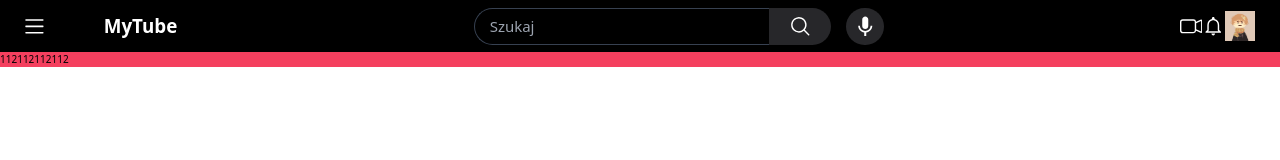
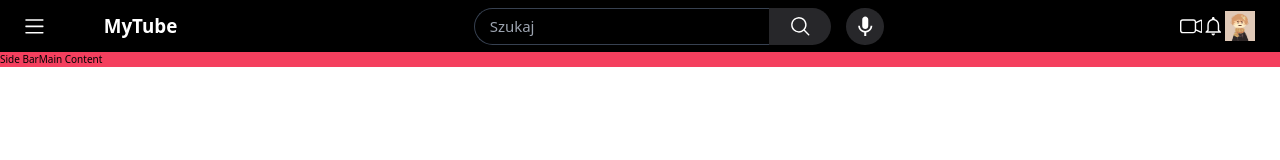
Before and after one commit to Biszku/Tailwind-My-Tube, a React (Vite) app: page / in a window 1280 px wide. Shown: the top 160 px of the page. Built offline with nearby package versions, Linux system fonts and the light colour scheme.

Commit message:
next day learning tailwind

```diff
--- a/src/App.tsx
+++ b/src/App.tsx
@@ -4,7 +4,7 @@ import Sidebar from "./components/sIdeBar/sideBar";
 
 const App = () => {
   return (
-    <div className="bg-black grid grid-cols-[auto_1fr] grid-rows-[auto_auto]">
+    <div className="grid grid-cols-[auto_1fr] grid-rows-[auto_auto]">
       <Header />
       <Sidebar />
       <MainContainer />
--- a/src/components/header/header.tsx
+++ b/src/components/header/header.tsx
@@ -4,7 +4,7 @@ import SearchContainer from "./searchContainer/searchContainer";
 
 const Header = () => {
   return (
-    <header className="flex items-center justify-between col-span-2 px-10 ">
+    <header className="sticky top-0 flex items-center justify-between col-span-2 px-10 bg-black">
       <LogoContainer />
       <SearchContainer />
       <RigthContainer />
--- a/src/components/mainContent/mainContainer.tsx
+++ b/src/components/mainContent/mainContainer.tsx
@@ -1,7 +1,7 @@
 const MainContainer = () => {
   return (
     <main className="bg-rose-500">
-      <p>112112</p>
+      <p>Main Content</p>
     </main>
   );
 };
--- a/src/components/sIdeBar/sideBar.tsx
+++ b/src/components/sIdeBar/sideBar.tsx
@@ -1,7 +1,7 @@
 const Sidebar = () => {
   return (
     <aside className="bg-rose-500">
-      <p>112112</p>
+      <p>Side Bar</p>
     </aside>
   );
 };
```
